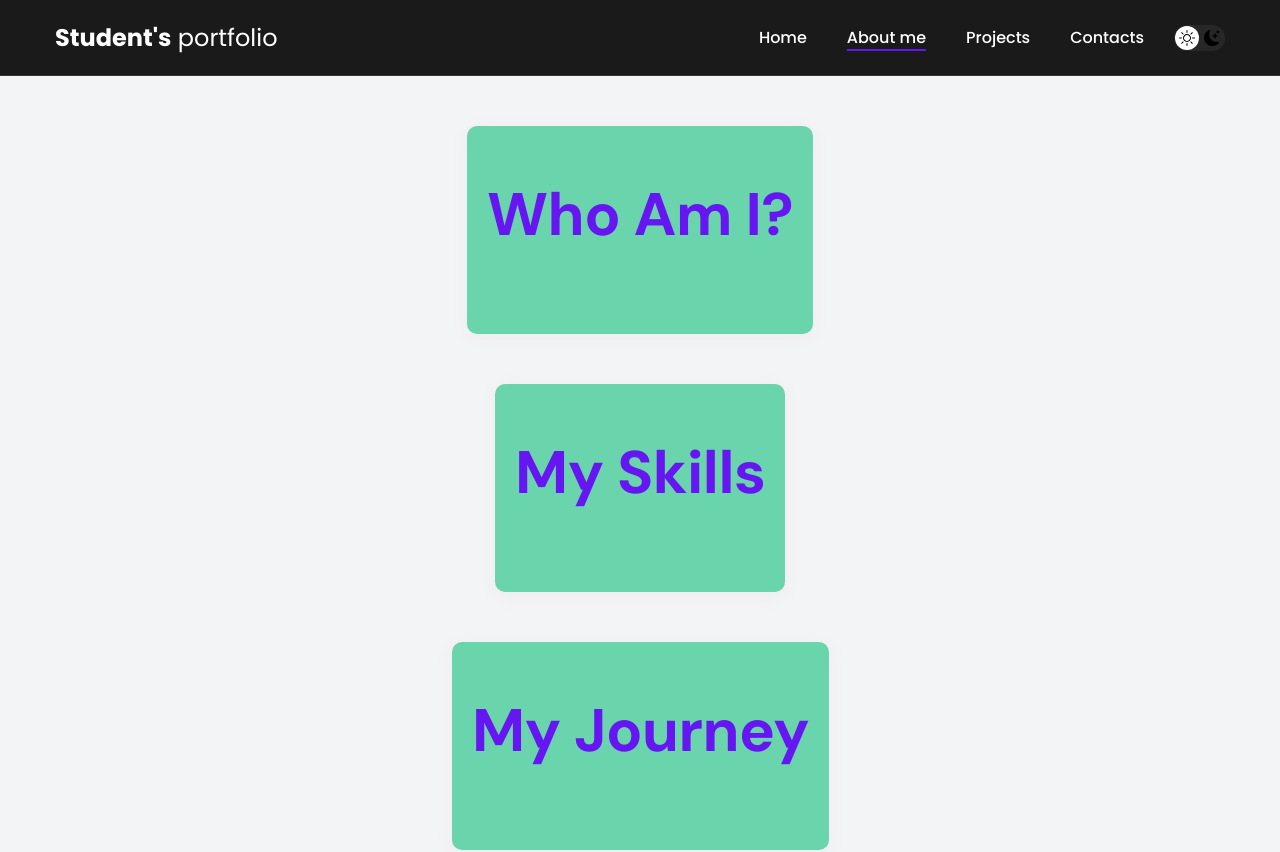
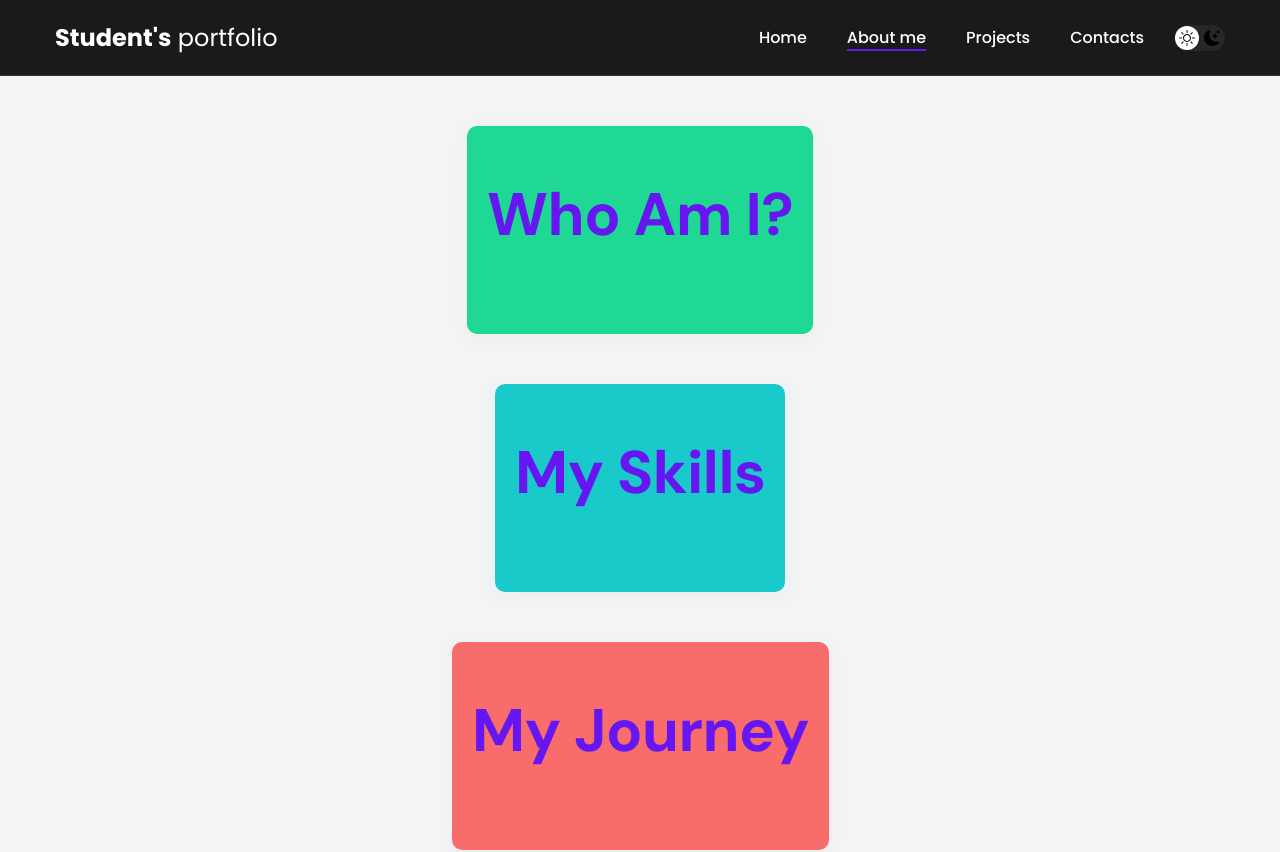
Before and after one commit to valeru19/Student-s_portfolio, a React (Create React App) app: page /about in a window 1280 px wide. Shown: the top 852 px of the page. Built offline with nearby package versions, Linux system fonts and the light colour scheme.

Commit message:
upgrade About me and colors2

```diff
--- a/src/pages/AboutMe.jsx
+++ b/src/pages/AboutMe.jsx
@@ -34,9 +34,19 @@ const containerVariants = {
     visible: {
         opacity: 1,
         x: 0,
-        rotate: 360,
+        rotate: -360,
         transition: {
-        x: { duration: 1, ease: 'easeOut' },
+        x: { duration: 2, ease: 'linear' },
+        rotate: { repeat: Infinity, duration: 3, ease: 'linear' },
+        },
+    },
+
+    exit: {
+        opacity: 0,
+        x: '-100vw',
+        rotate: -360,
+        transition: {
+        x: { duration: 2, ease: 'linear' },
         rotate: { repeat: Infinity, duration: 3, ease: 'linear' },
         },
     },
@@ -97,7 +107,7 @@ const containerVariants = {
                     style={{
                         marginBottom: '50px',
                         textAlign: 'center',
-                    backgroundColor: '#6ad4ad',
+                        backgroundColor: '#1ed894',
                         padding: '20px',
                         borderRadius: '10px',
                         display: 'flex',
@@ -139,19 +149,20 @@ const containerVariants = {
                                 style={{
                                     maxWidth: '600px',
                                     margin: '20px auto',
-                            fontSize: '25px',
+                                    fontSize: '29px',
                                 }}
                                 variants={textVariants}
                                 initial="hidden"
                                 animate="visible"
                                 exit="hidden"
                             >
-                        I am a passionate frontend developer with a love for creating
+                                <strong>I am a passionate frontend developer with a love for creating
                                 beautiful and functional web experiences. My journey started with
-                        HTML and CSS, and now I explore React, animations, and more!
+                                HTML and CSS, and now I explore React, animations, and more!</strong>
+
                             </motion.p>
                         </>
-                    )}
+                        )};
                     </AnimatePresence>
                 </motion.div>
 
@@ -166,7 +177,7 @@ const containerVariants = {
                     style={{
                         marginBottom: '50px',
                         textAlign: 'center',
-                    backgroundColor: '#6ad4ad',
+                        backgroundColor: '#1ac9c9',
                         padding: '20px',
                         borderRadius: '10px',
                         display: 'flex',
@@ -208,16 +219,16 @@ const containerVariants = {
                                 style={{
                                     maxWidth: '600px',
                                     margin: '20px auto',
-                            fontSize: '25px',
+                                    fontSize: '29px',
                                 }}
                                 variants={textVariants}
                                 initial="hidden"
                                 animate="visible"
                                 exit="hidden"
                             >
-                        I specialize in JavaScript, React, and modern CSS frameworks like
+                                <strong>I specialize in JavaScript, React, and modern CSS frameworks like
                                 TailwindCSS. I also have experience with backend technologies like
-                        Node.js and databases.
+                                Node.js and databases.</strong>
                             </motion.p>
                         </>
                         )}
@@ -235,7 +246,7 @@ const containerVariants = {
                     style={{
                         marginBottom: '50px',
                         textAlign: 'center',
-                    backgroundColor: '#6ad4ad',
+                        backgroundColor: '#f86c6c',
                         padding: '20px',
                         borderRadius: '10px',
                         display: 'flex',
@@ -277,16 +288,17 @@ const containerVariants = {
                                 style={{
                                     maxWidth: '600px',
                                     margin: '20px auto',
-                            fontSize: '25px',
+                                    fontSize: '29px',
                                 }}
                                 variants={textVariants}
                                 initial="hidden"
                                 animate="visible"
                                 exit="hidden"
                                 >
-                        From learning basics to building complex projects, my journey has
+                                    <strong>From learning basics to building complex projects, my journey has
                                 been filled with challenges and growth. I’m excited to continue
-                        learning and collaborating!
+                                learning and collaborating!</strong>
+
                                 </motion.p>
                             </>
                         )}
--- a/src/styles/main.css
+++ b/src/styles/main.css
@@ -10,9 +10,11 @@
 	--grey: #6b7280; /* Нейтральный серый для текста и элементов */
 	--cream: #f5e8c7; /* Более мягкий кремовый для теплых акцентов */
 	--purple: #6616f1; /* Мягкий фиолетовый, менее агрессивный, но яркий */
-	--green: #6ad4ad; /* Яркий, но не кричащий зеленый, без прозрачности */
+	--green: #1ed894; /* Яркий, но не кричащий зеленый, без прозрачности */
 	--yellow: #facc15; /* Мягкий желтый, более приятный для глаз */
 	--blue: #4e3bf6; /* Спокойный синий, современный и универсальный */
+	--red: #f86c6c;
+	--rpr: #1ac9c9;
 
 	/* Nav */
 	--nav-bg: var(--black);
```
Lines whose indentation alone changed are shown as unchanged.
